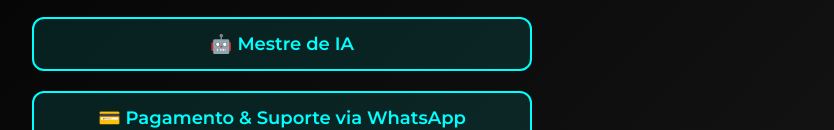
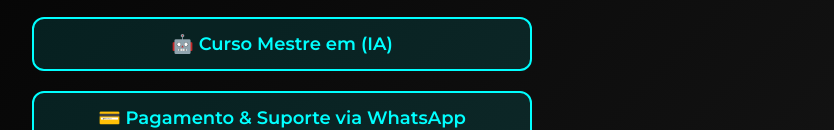
Before and after one commit to ghostman2709/Link, a plain HTML site: page index.html in a window 1280 px wide. Shown: the part 177-307 px from the top of the page, without its empty margins (358-1192 px from the left). Drawn offline with Linux system fonts and the light colour scheme.

Commit message:
Update index.html

```diff
--- a/index.html
+++ b/index.html
@@ -58,8 +58,7 @@
     <h1>Hiperfoco</h1>
 
     <a class="link" href="https://ghostman2709.github.io/Index/?fbclid=PAQ0xDSwLO2PNleHRuA2FlbQIxMQABp9-OYNMfGP5dsFm54Qa6deUqoNcgOagTfGUD3bIdAjupAVlRZRTpuogLB8qV_aem_gn6AMbdGk-AqnXV5qvguLg" target="_blank">📘 Livro Hiperfoco</a>
-
-    <a class="link" href="https://ghostman2709.github.io/IA/?fbclid=PAQ0xDSwLO2TJleHRuA2FlbQIxMAABp6VGyqOgG0HUxTe8Aw9DLm1SywqKWxsa4dTx7h1R5WVqYrMgxQXsSPWrVR9p_aem_IxqqNsG7FL1rEXLGjoP2cg" target="_blank">🤖 Mestre de IA</a>
+    <a class="link" href="https://ghostman2709.github.io/IA/?fbclid=PAQ0xDSwLO2TJleHRuA2FlbQIxMAABp6VGyqOgG0HUxTe8Aw9DLm1SywqKWxsa4dTx7h1R5WVqYrMgxQXsSPWrVR9p_aem_IxqqNsG7FL1rEXLGjoP2cg" target="_blank">🤖 Curso Mestre em (IA)</a>
 
     <a class="link" href="https://wa.me/5599999999999" target="_blank">💳 Pagamento & Suporte via WhatsApp</a>
   </div>
```
